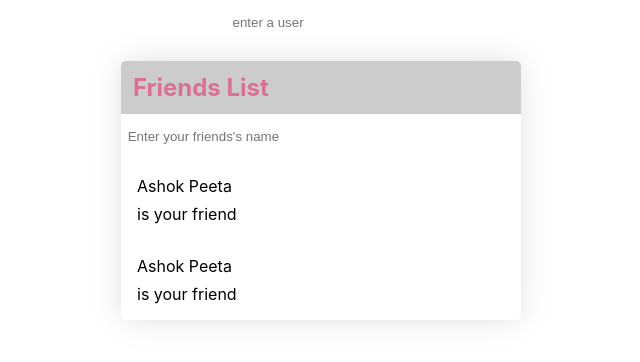
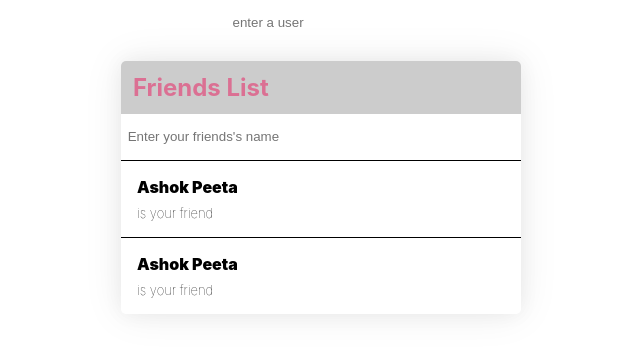
Before and after one commit to ashokpeeta/haptik-fe-assignment, a React (Create React App) app: page / in a window 1280 px wide. Shown: the top 362 px of the page, without its empty margins (319-959 px from the left). Built offline with nearby package versions, Linux system fonts and the light colour scheme.

Commit message:
css changes

```diff
--- a/src/App.css
+++ b/src/App.css
@@ -9,7 +9,7 @@
   display: flex;
   flex-direction: row;
   padding: 1rem;
-
+  border-top: 1px solid #000;
 }
 
 .details {
@@ -21,3 +21,12 @@
 .search{
   display: flex;
 }
+
+.name {
+  font-weight: 900;
+}
+
+.relation {
+  font-weight: 100;
+  font-size: small;
+}
```
